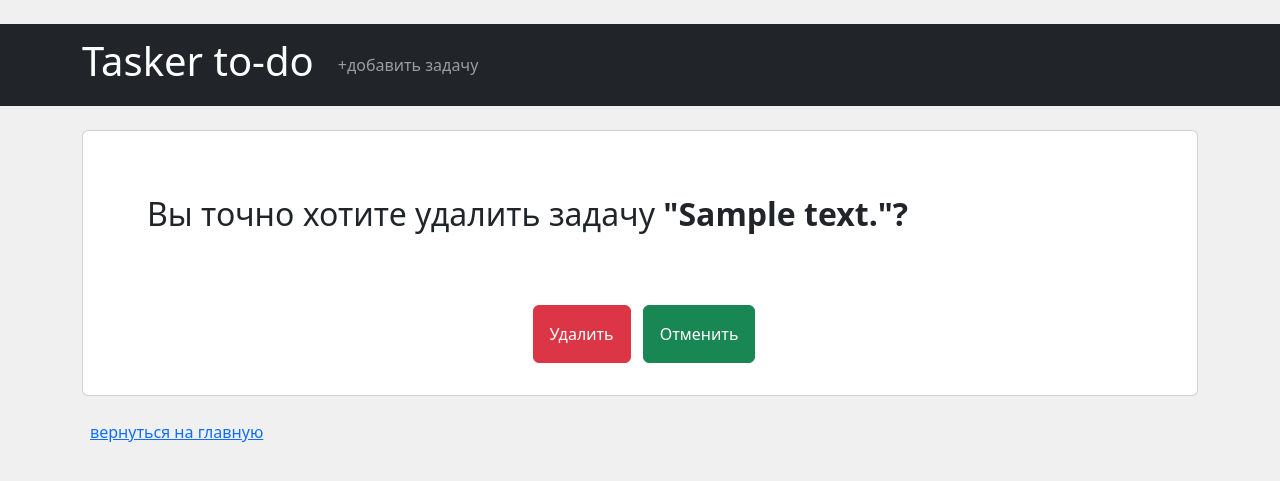
After one commit to sined862/homework55_denis_yugai, a Django app: template webproject/tasks/templates/task_confirm_delete.html in a window 1280 px wide. The commit adds this page. Shown: the top 481 px of the page. Run offline with Django 4.2, Linux system fonts and the light colour scheme; the template is opened without the code that fills it: values that come from a table or form of the project are taken from there, others are empty; tables that the repository leaves empty hold one stand-in row (values such as "Sample post"); parts of the project's set-up code (start-up, migrations or seed data) failed here and were passed over.

Commit message:
Создание del_confirm_view + Изменение основных шаблонов + Создание нового url

```diff
--- a/webproject/tasks/templates/index.html
+++ b/webproject/tasks/templates/index.html
@@ -15,7 +15,7 @@
 {% for task in tasks %}
 <div class="col-md-12 col-xl-4">
   <div class="card p-3 m-2">
-    <div class="card-header">
+    <div class="card-header p-0 bg-white">
       <p><a class="text-dark" style="text-decoration: none;" href="{% url 'task_detail' task.pk %}"><h5 class="card-title">{{task.description}}</h5></a></p>
     </div>
     <p class="card-text text-secondary">Дата выполнения: <strong>{{task.date_deadline}}</strong></p>
--- a/webproject/tasks/templates/task.html
+++ b/webproject/tasks/templates/task.html
@@ -1,7 +1,7 @@
 {% extends 'base.html' %}
 
 {% block title %}
-    Task detail
+    Task - {{ task.description }}
 {% endblock %}
 {% block menu %}
 <li class="nav-item">
@@ -23,5 +23,5 @@
       <p style="text-align: right;"><small><a  class="link-success" href="{% url 'task_edit' task.pk %}">редактировать</a> | <a class="link-danger" href="{% url 'task_del' task.pk %}">удалить</a></small></p>
     </div>
 </div>
-<p class="mt-4 ms-2"><a href="../">вернуться на главную</a></p>
+<p class="mt-4 ms-2"><a href="{% url 'index' %}">вернуться на главную</a></p>
 {% endblock %}
--- /dev/null
+++ b/webproject/tasks/templates/task_confirm_delete.html
@@ -0,0 +1,25 @@
+{% extends 'base.html' %}
+
+{% block title %}
+    Task detail
+{% endblock %}
+{% block menu %}
+<li class="nav-item">
+    <a class="nav-link" href="{% url 'task_add' %}">+добавить задачу</a>
+</li>
+{% endblock %}
+
+{% block content %}
+<div class="card mb-3 mt-4">
+    <div class="card-body">
+      <h2 class="m-5">Вы точно хотите удалить задачу <strong>"{{task.description}}"?</strong></h2>
+      <form action="{% url 'confirm_delete' task.pk %}">
+        <p style="text-align: center;">
+          <button type="submit" class="btn btn-danger ms-2 p-3 mt-4">Удалить</button>
+          <a href="{% url 'index' %}" class="btn btn-success ms-2 mt-4 p-3">Отменить</a>
+        </p>
+      </form>
+    </div>
+</div>
+<p class="mt-4 ms-2"><a href="{% url 'index' %}">вернуться на главную</a></p>
+{% endblock %}
--- a/webproject/tasks/templates/task_create.html
+++ b/webproject/tasks/templates/task_create.html
@@ -32,5 +32,5 @@
       {% endfor %}
       <button type="submit" class="btn btn-primary ms-2 ps-3 pe-3 mt-4">Создать</button>
 </form>
-<p class="mt-4 ms-2"><a href="../">вернуться на главную</a></p>
+<p class="mt-4 ms-2"><a href="{% url 'index' %}">вернуться на главную</a></p>
 {% endblock %}
--- a/webproject/tasks/urls.py
+++ b/webproject/tasks/urls.py
@@ -1,11 +1,12 @@
 from django.urls import path
 from tasks.views.base import index_view
-from tasks.views.tasks import add_view, del_view, edit_view, detail_view
+from tasks.views.tasks import add_view, del_view, edit_view, detail_view, del_confirm_view
 
 urlpatterns = [
     path('', index_view, name='index'),
     path('add/', add_view, name='task_add'),
     path('del/<int:pk>', del_view, name='task_del'),
+    path('del_confirm/<int:pk>', del_confirm_view, name='confirm_delete'),
     path('edit/<int:pk>', edit_view, name='task_edit'),
     path('task/', index_view),
     path('task/<int:pk>', detail_view, name='task_detail')
--- a/webproject/tasks/views/base.py
+++ b/webproject/tasks/views/base.py
@@ -2,7 +2,7 @@ from django.shortcuts import render
 from tasks.models import Task
 
 def index_view(request):
-    tasks = Task.objects.all()
+    tasks = Task.objects.all().order_by('id').reverse
     choices = Task.CHOICES
     context = {
         'tasks': tasks,
```
Also changed, not shown: webproject/tasks/templates/test.html (deleted, +0 -49 lines), webproject/tasks/views/tasks.py (+8 -3 lines).
